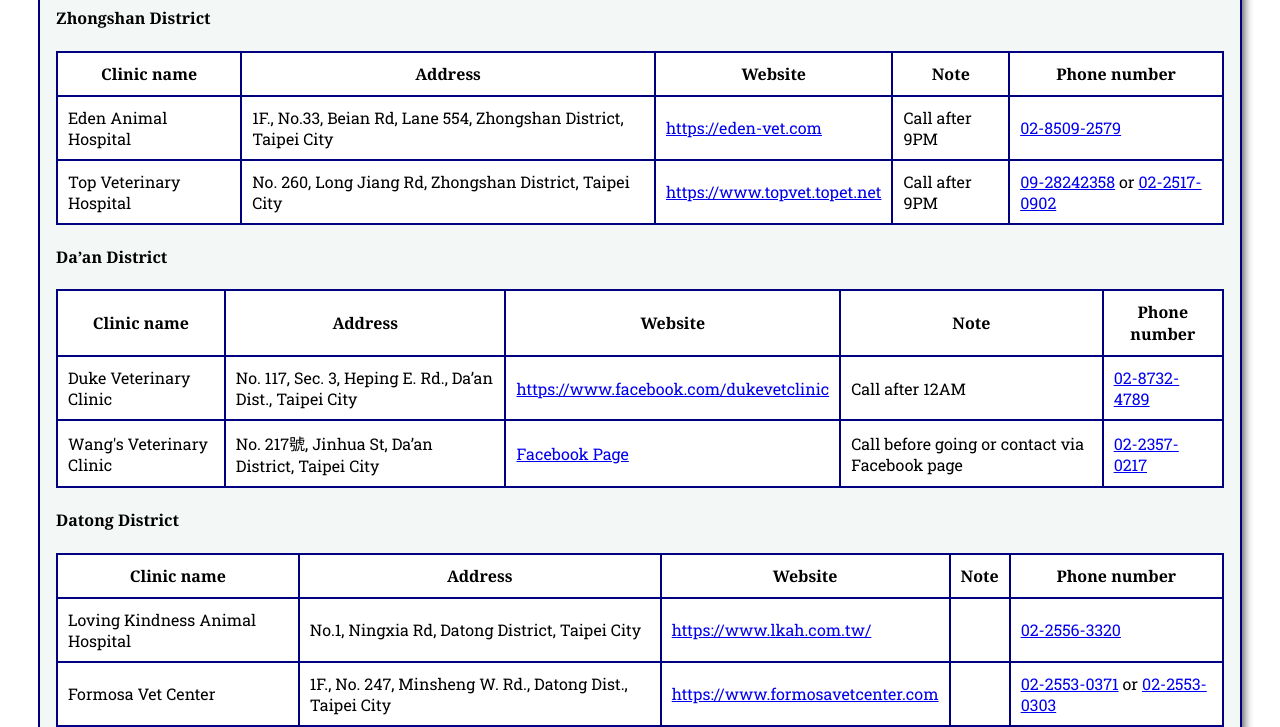
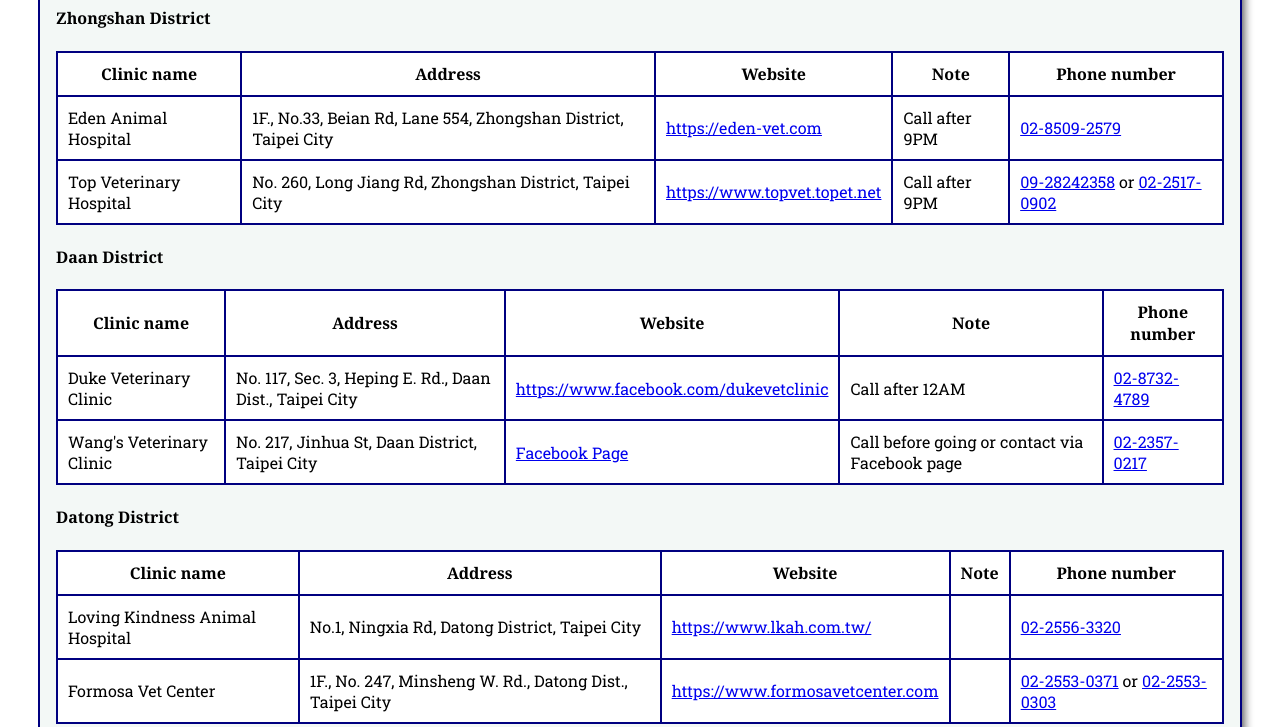
Before and after one commit to Ru960413/24HR-vet-clinic-route-planner, a Flask app: page /detail-en in a window 1280 px wide. Shown: the part 300-1027 px from the top of the page. Run offline with Flask 2, Linux system fonts and the light colour scheme.

Commit message:
fixed typo

```diff
--- a/csv/details-en-updated.csv
+++ b/csv/details-en-updated.csv
@@ -1,8 +1,8 @@
 Clinic-name,Address,Website,Note,Phone-number
 Eden Animal Hospital,"1F., No.33, Beian Rd, Lane 554, Zhongshan District, Taipei City",https://eden-vet.com ,Call after 9PM,02-8509-2579
 Top Veterinary Hospital,"No. 260, Long Jiang Rd, Zhongshan District, Taipei City",https://www.topvet.topet.net ,Call after 9PM,09-28242358 or 02-2517-0902
-Duke Veterinary Clinic,"No. 117, Sec. 3, Heping E. Rd., Da’an Dist., Taipei City",https://www.facebook.com/dukevetclinic ,Call after 12AM,02-8732-4789
-Wang's Veterinary Clinic,"No. 217號, Jinhua St, Da’an District, Taipei City",Facebook Page ,Call before going or contact via Facebook page,02-2357-0217
+Duke Veterinary Clinic,"No. 117, Sec. 3, Heping E. Rd., Daan Dist., Taipei City",https://www.facebook.com/dukevetclinic ,Call after 12AM,02-8732-4789
+Wang's Veterinary Clinic,"No. 217, Jinhua St, Daan District, Taipei City",Facebook Page ,Call before going or contact via Facebook page,02-2357-0217
 Loving Kindness Animal Hospital,"No.1, Ningxia Rd, Datong District, Taipei City",https://www.lkah.com.tw/ ,,02-2556-3320
 Formosa Vet Center,"1F., No. 247, Minsheng W. Rd., Datong Dist., Taipei City",https://www.formosavetcenter.com ,,02-2553-0371 or 02-2553-0303
 Prospect Vet Emergency Critical Center,"No.2, Section 2, Zhonghua Rd, Wanhua District, Taipei City",https://www.prospect-vet.com ,,02-2388-0122
@@ -24,7 +24,7 @@ Genki Veterinary Hospital(Sanmin Branch),"No. 381, Section 3, Sanmin Rd, Taoyuan
 Genki Veterinary Hospital(Yiwen Branch),"No. 156, Section 1, Zhuangjing Rd, Taoyuan District, Taoyuan City",http://www.genkivet.com.tw ,"Provide service for dogs, cats, rodents, and rabbits",03-355-3911
 Bisous Animal Hospital,"No. 20, Yanping Rd., Zhongli Dist., Taoyuan City",Facebook Page ,,03-453-5740
 Zhu Xin Animal Hospital,"No. 654, Section 1, Jingguo Rd, East District, Hsinchu City",http://www.zhuxin.com.tw/ ,Provide Service from 9PM to 2AM,03-533-8055
-Happinesss Animal Hospital,"No. 6號, Lane 92, Section 3, Jingguo Rd, Xiangshan District, Hsinchu City, 300 ",Facebook Page ,"Call before going Provide service for rodents, sugar gliders, birds, and reptiles ",03-530-0175
+Happinesss Animal Hospital,"No. 6, Lane 92, Section 3, Jingguo Rd, Xiangshan District, Hsinchu City, 300 ",Facebook Page ,"Call before going Provide service for rodents, sugar gliders, birds, and reptiles ",03-530-0175
 National Veterinary Hospital(Taichung Main Branch),"No. 100, Wuquan 8th St., West Dist., Taichung City",https://www.vet.com.tw/en/about.php ,,04-2371-0496
 Lodayu Animal Hospital,"No. 153, Cunzhong St, West Dist., Taichung City",Facebook Page ,Provide service from 9:30PM to 11PM,04-2372-8378
 Gleam ways Animal Hospital,"No. 486, Sec. 1, Wenxin Rd., Nantun Dist., Taichung City",Facebook Page ,,04-2320-2279
--- a/templates/details-en.html
+++ b/templates/details-en.html
@@ -57,7 +57,7 @@
   </tr>
 </table>
 
-<h4 class="area">Da’an District</h4>
+<h4 class="area">Daan District</h4>
 <table>
   <tr>
     <th>Clinic name</th>
@@ -69,7 +69,7 @@
 
   <tr>
     <td>Duke Veterinary Clinic</td>
-    <td>No. 117, Sec. 3, Heping E. Rd., Da’an Dist., Taipei City</td>
+    <td>No. 117, Sec. 3, Heping E. Rd., Daan Dist., Taipei City</td>
     <td>
       <a href="https://www.facebook.com/dukevetclinic" target="_blank"
         >https://www.facebook.com/dukevetclinic</a
@@ -81,7 +81,7 @@
 
   <tr>
     <td>Wang's Veterinary Clinic</td>
-    <td>No. 217號, Jinhua St, Da’an District, Taipei City</td>
+    <td>No. 217, Jinhua St, Daan District, Taipei City</td>
     <td>
       <a
         href="https://zh-cn.facebook.com/people/%E7%8E%8B%E6%A8%A3%E5%8B%95%E7%89%A9%E9%86%AB%E9%99%A2/100044480677446/"
@@ -514,7 +514,7 @@
   <tr>
     <td>Happinesss Animal Hospital</td>
     <td>
-      No. 6號, Lane 92, Section 3, Jingguo Rd, Xiangshan District, Hsinchu City,
+      No. 6, Lane 92, Section 3, Jingguo Rd, Xiangshan District, Hsinchu City,
       300
     </td>
     <td>
```
